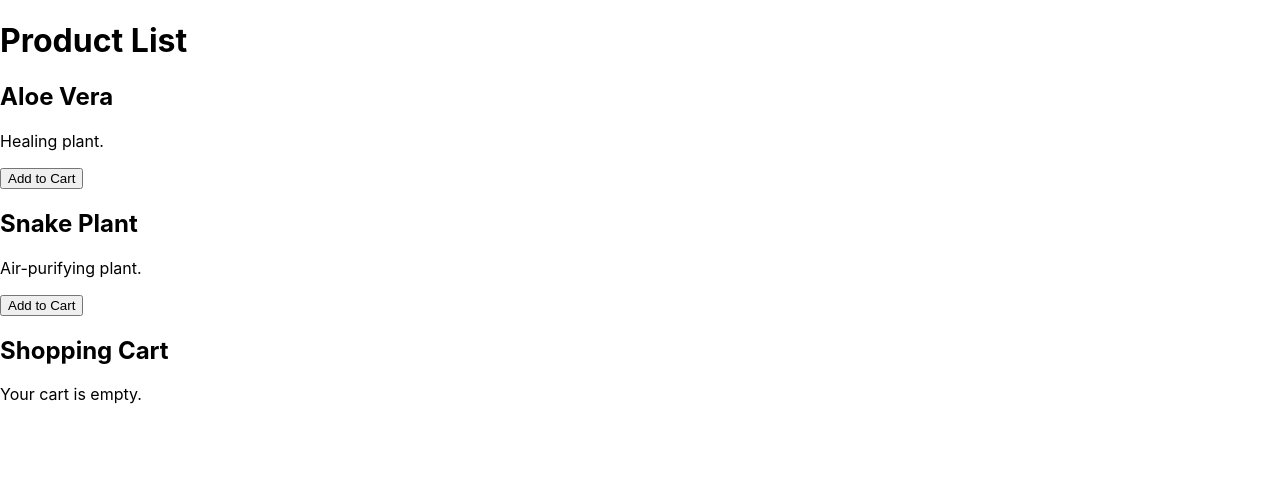
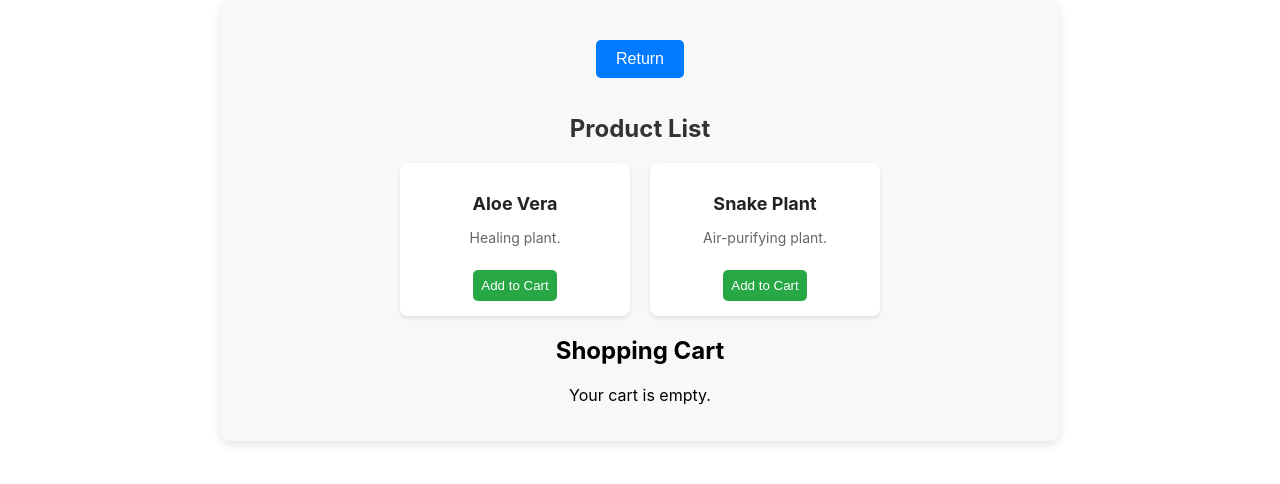
Before and after one commit to HollyDraz/paradise, a React (Create React App) app: page /products in a window 1280 px wide. Shown: the top 484 px of the page. Built offline with nearby package versions, Linux system fonts and the light colour scheme; the HTML template or start-up script is replaced by a standard one.

Commit message:
added styling

```diff
--- /dev/null
+++ b/src/LandingPage.css
@@ -0,0 +1,35 @@
+.landing-container {
+    max-width: 600px;
+    margin: auto;
+    text-align: center;
+    padding: 30px;
+    background-color: #f4f4f4;
+    border-radius: 10px;
+    box-shadow: 0px 4px 8px rgba(0, 0, 0, 0.1);
+  }
+
+  .landing-title {
+    font-size: 26px;
+    color: #333;
+  }
+
+  .landing-text {
+    font-size: 16px;
+    color: #555;
+    margin: 10px 0;
+  }
+
+  .start-btn {
+    background-color: #007bff;
+    color: white;
+    border: none;
+    padding: 10px 20px;
+    border-radius: 5px;
+    cursor: pointer;
+    font-size: 16px;
+    margin-top: 20px;
+  }
+
+  .start-btn:hover {
+    background-color: #0056b3;
+  }
--- a/src/LandingPage.js
+++ b/src/LandingPage.js
@@ -1,17 +1,15 @@
-// src/LandingPage.js
 import React from 'react';
+import './LandingPage.css';
 import ProductList from './ProductList';
-// import { useNavigate } from 'react-router-dom';
-
 
 function LandingPage() {
   return (
-    <div>
-      <h2>This is the Landing Page</h2>
-      <p>more info </p>
-      <p>lets check out the plants</p>
-      <button className="start" onClick={() => window.location.href = '/products'}>
-        products
+    <div className="landing-container">
+      <h2 className="landing-title">This is the Landing Page</h2>
+      <p className="landing-text">More info</p>
+      <p className="landing-text">Let's check out the plants</p>
+      <button className="start-btn" onClick={() => window.location.href = '/products'}>
+        Products
       </button>
     </div>
   );
--- /dev/null
+++ b/src/ProductList.css
@@ -0,0 +1,68 @@
+.product-list-container {
+    max-width: 800px;
+    margin: auto;
+    text-align: center;
+    padding: 20px;
+    background-color: #f8f8f8;
+    border-radius: 10px;
+    box-shadow: 0px 4px 8px rgba(0, 0, 0, 0.1);
+  }
+
+  .title {
+    font-size: 24px;
+    color: #333;
+  }
+
+  .product-container {
+    display: flex;
+    justify-content: center;
+    gap: 20px;
+    flex-wrap: wrap;
+    margin-top: 20px;
+  }
+
+  .product-card {
+    background: white;
+    padding: 15px;
+    border-radius: 8px;
+    box-shadow: 0px 2px 4px rgba(0, 0, 0, 0.1);
+    width: 200px;
+  }
+
+  .product-card h2 {
+    font-size: 18px;
+    color: #222;
+  }
+
+  .product-card p {
+    font-size: 14px;
+    color: #666;
+  }
+
+  .add-btn {
+    background-color: #28a745;
+    color: white;
+    border: none;
+    padding: 8px;
+    border-radius: 5px;
+    cursor: pointer;
+    margin-top: 10px;
+  }
+
+  .add-btn:hover {
+    background-color: #218838;
+  }
+
+  .start-btn {
+    background-color: #007bff;
+    color: white;
+    border: none;
+    padding: 8px 15px;
+    border-radius: 5px;
+    cursor: pointer;
+    margin-bottom: 20px;
+  }
+
+  .start-btn:hover {
+    background-color: #0056b3;
+  }
--- a/src/ProductList.js
+++ b/src/ProductList.js
@@ -1,5 +1,7 @@
 import React, { useState } from 'react';
+import { BrowserRouter as Router, Route, Routes, useNavigate } from 'react-router-dom';
 import Cart from './Cart'; // Import Cart component
+import './ProductList.css'; // Import the CSS file for styling
 
 const products = [
   { id: 1, name: "Aloe Vera", description: "Healing plant." },
@@ -7,6 +9,7 @@ const products = [
 ];
 
 function ProductList() {
+  const navigate = useNavigate();
   const [cart, setCart] = useState([]);
 
   // Function to add item to cart
@@ -20,14 +23,17 @@ function ProductList() {
   };
 
   return (
-    <div className="product-list">
-      <h1>Product List</h1>
+    <div className='product-list-container'>
+      <button className="start-btn" onClick={() => navigate('/landing')}>
+        Return
+      </button>
+      <h1 className="title">Product List</h1>
       <div className="product-container">
         {products.map((plant) => (
           <div key={plant.id} className="product-card">
             <h2>{plant.name}</h2>
             <p>{plant.description}</p>
-            <button onClick={() => addToCart(plant)}>Add to Cart</button>
+            <button className="add-btn" onClick={() => addToCart(plant)}>Add to Cart</button>
           </div>
         ))}
       </div>
```
